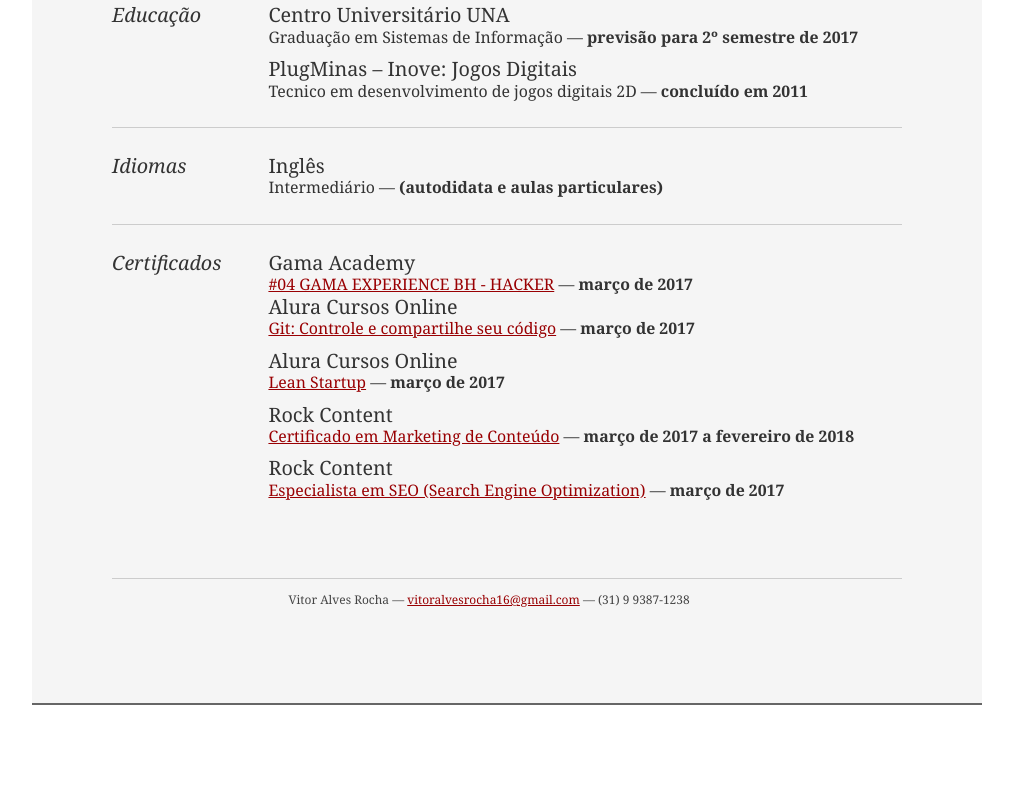
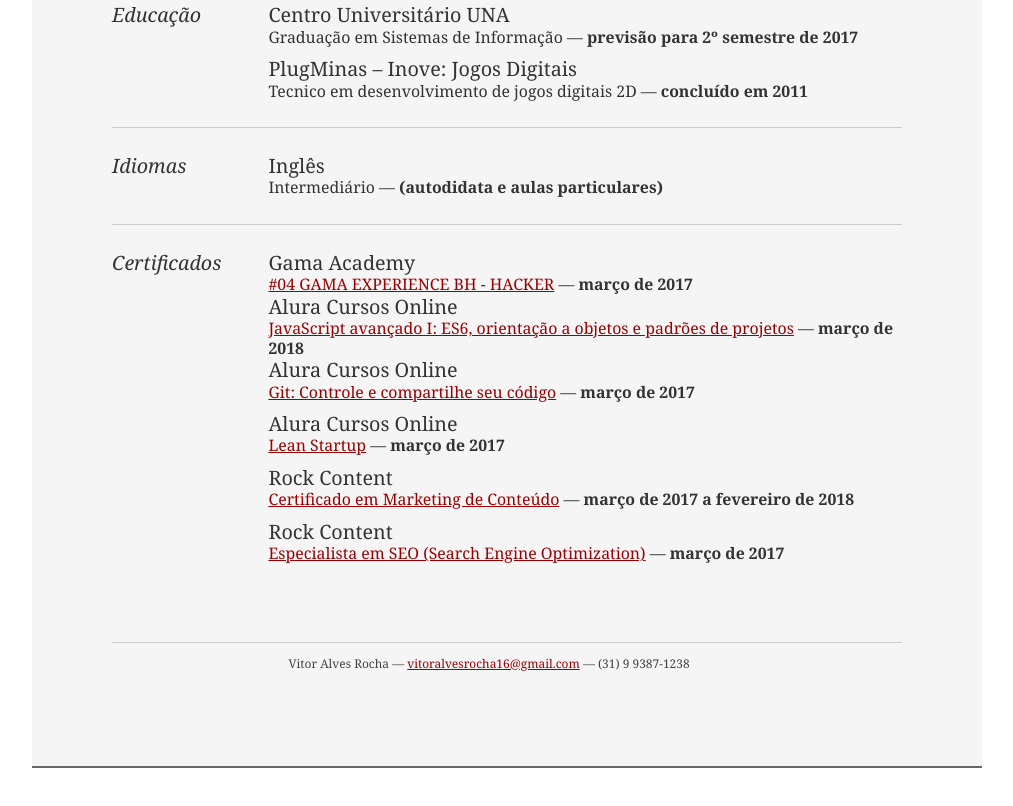
Before and after one commit to vitoralvesr/vitor_resume, a plain HTML site: page index.html in a window 1280 px wide. Shown: the part 2117-2923 px from the top of the page, without its empty margins (133-1146 px from the left). Before the commit the page ends 2902 px from the top, so only its background shows below. Drawn offline with Linux system fonts and the light colour scheme.

Commit message:
Inclusão de certificado
Incluindo o certificado "JavaScript avançado I: ES6, orientação a objetos e padrões de projetos"

```diff
--- a/index.html
+++ b/index.html
@@ -209,6 +209,10 @@
 						</div>
 						<div class="yui-u">
 							<h2>Alura Cursos Online</h2>
+							<h3><a href="https://cursos.alura.com.br/user/vitualves/course/javascript-es6-orientacao-a-objetos-parte-1/formalCertificate" target="_blank">JavaScript avançado I: ES6, orientação a objetos e padrões de projetos</a> &mdash; <strong>março de 2018</strong> </h3>
+						</div>
+						<div class="yui-u">
+							<h2>Alura Cursos Online</h2>
 							<h3><a href="https://cursos.alura.com.br/user/vitualves/course/git/formalCertificate" target="_blank">Git: Controle e compartilhe seu código</a> &mdash; <strong>março de 2017</strong> </h3>
 						</div>
 						<div class="yui-u educ">
```
